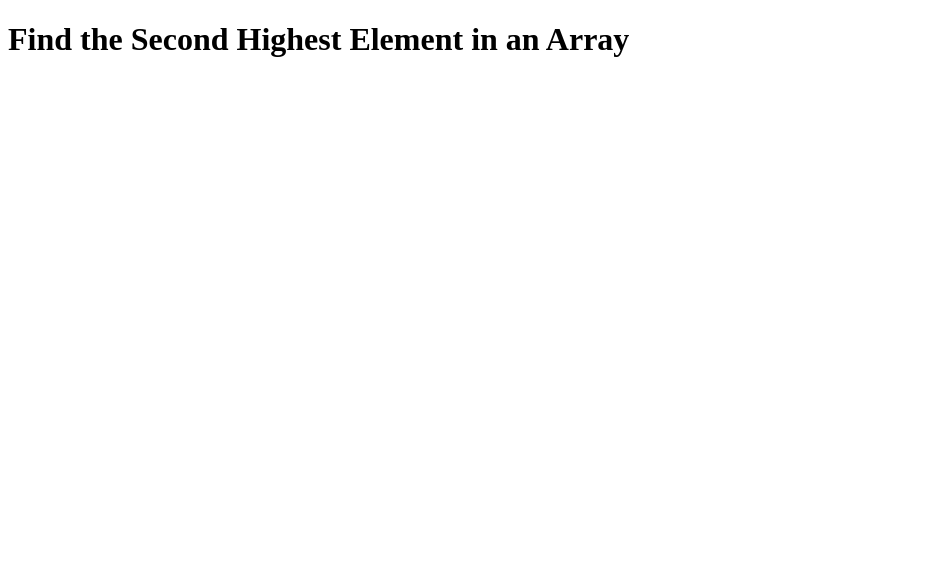
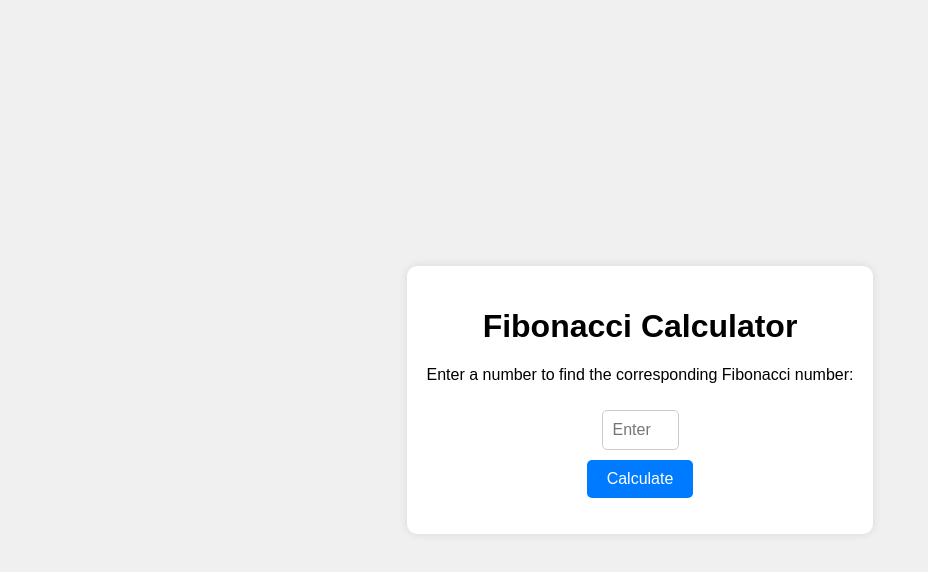
Before and after one commit to acciojob/fibonacci-Ashwini277, a website: page main.html in a window 1280 px wide. Shown: the whole page, without its empty margins (0-928 px from the left). Drawn offline with Linux system fonts and the light colour scheme.

Commit message:
created a submission

```diff
--- a/main.html
+++ b/main.html
@@ -3,39 +3,80 @@
 <head>
     <meta charset="UTF-8">
     <meta name="viewport" content="width=device-width, initial-scale=1.0">
-    <title>Second Highest Element</title>
+    <title>Fibonacci Calculator</title>
+    <style>
+        body {
+            font-family: Arial, sans-serif;
+            display: flex;
+            justify-content: center;
+            align-items: center;
+            height: 100vh;
+            margin: 0;
+            background-color: #f0f0f0;
+        }
+        .container {
+            text-align: center;
+            padding: 20px;
+            background-color: white;
+            border-radius: 10px;
+            box-shadow: 0 0 10px rgba(0, 0, 0, 0.1);
+        }
+        input {
+            padding: 10px;
+            margin: 10px;
+            font-size: 16px;
+            border: 1px solid #ccc;
+            border-radius: 5px;
+        }
+        button {
+            padding: 10px 20px;
+            font-size: 16px;
+            background-color: #007BFF;
+            color: white;
+            border: none;
+            border-radius: 5px;
+            cursor: pointer;
+        }
+        button:hover {
+            background-color: #0056b3;
+        }
+    </style>
 </head>
 <body>
-    <h1>Find the Second Highest Element in an Array</h1>
+    <div class="container">
+        <h1>Fibonacci Calculator</h1>
+        <p>Enter a number to find the corresponding Fibonacci number:</p>
+        <input type="number" id="fibonacciInput" min="0" max="50" placeholder="Enter a number" required>
+        <br>
+        <button onclick="calculateFibonacci()">Calculate</button>
+        <p id="result"></p>
+    </div>
 
     <script>
-        // Function to find the second highest element in the array
-        function secondHighest(arr) {
-            if (arr.length < 2) {
-                return -Infinity;
+        function calculateFibonacci() {
+            const num = parseInt(document.getElementById('fibonacciInput').value);
+            if (isNaN(num) || num < 0 || num > 50) {
+                document.getElementById('result').textContent = 'Please enter a number between 0 and 50.';
+                return;
             }
 
-            let max = -Infinity;
-            let secondMax = -Infinity;
-
-            for (let i = 0; i < arr.length; i++) {
-                if (arr[i] > max) {
-                    secondMax = max;
-                    max = arr[i];
-                } else if (arr[i] > secondMax && arr[i] < max) {
-                    secondMax = arr[i];
-                }
+            let a = 0, b = 1, temp;
+            if (num === 0) {
+                document.getElementById('result').textContent = 'Fibonacci(0) = 0';
+                return;
+            } else if (num === 1) {
+                document.getElementById('result').textContent = 'Fibonacci(1) = 1';
+                return;
             }
 
-            return secondMax === -Infinity ? -Infinity : secondMax;
+            for (let i = 2; i <= num; i++) {
+                temp = a + b;
+                a = b;
+                b = temp;
+            }
+
+            document.getElementById('result').textContent = `Fibonacci(${num}) = ${b}`;
         }
-
-        // Test cases to verify the function
-        console.log(secondHighest([5, 1, 2, 3, 4])); // Output: 4
-        console.log(secondHighest([-1, -2, -3, -4, -5])); // Output: -2
-        console.log(secondHighest([])); // Output: -Infinity
-        console.log(secondHighest([1])); // Output: -Infinity
-        console.log(secondHighest([1, 1, 1, 1, 1])); // Output: -Infinity
     </script>
 </body>
 </html>
```
Also changed, not shown: script.js (added, +21 -0 lines).
